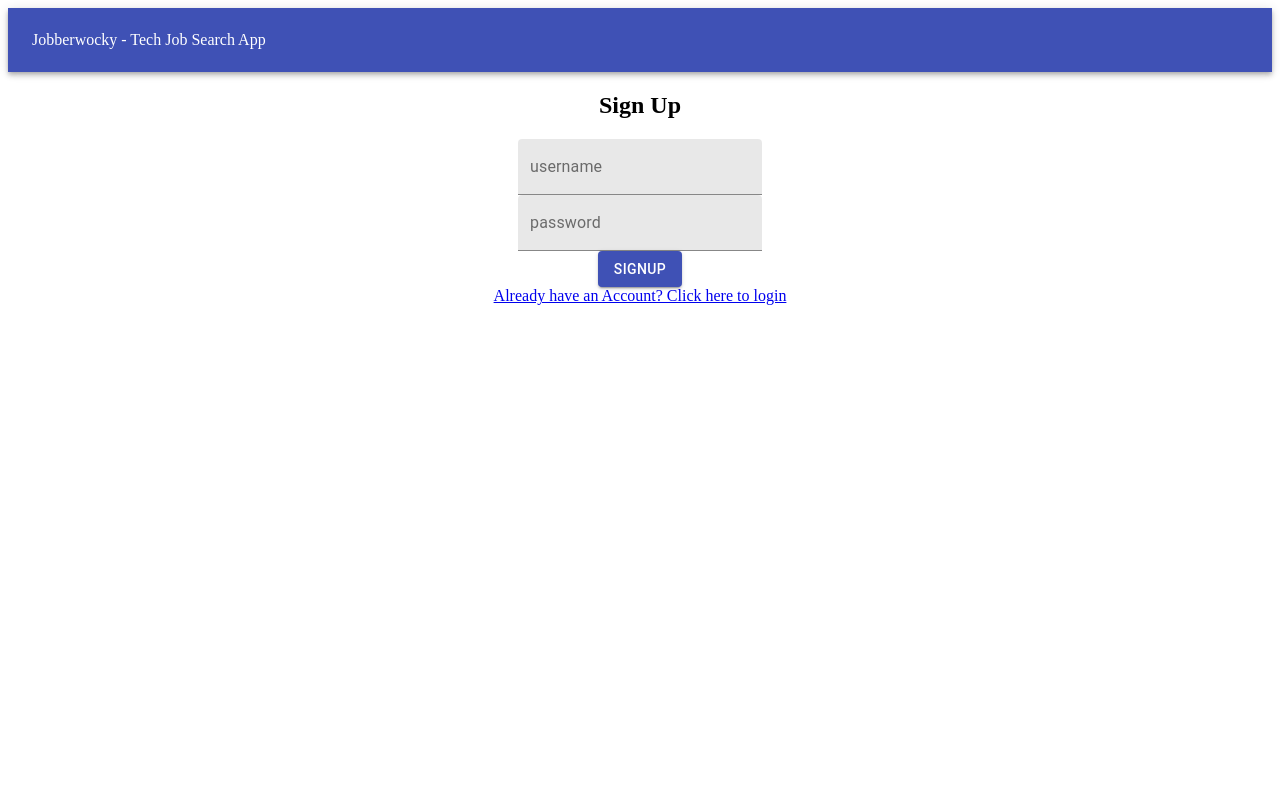
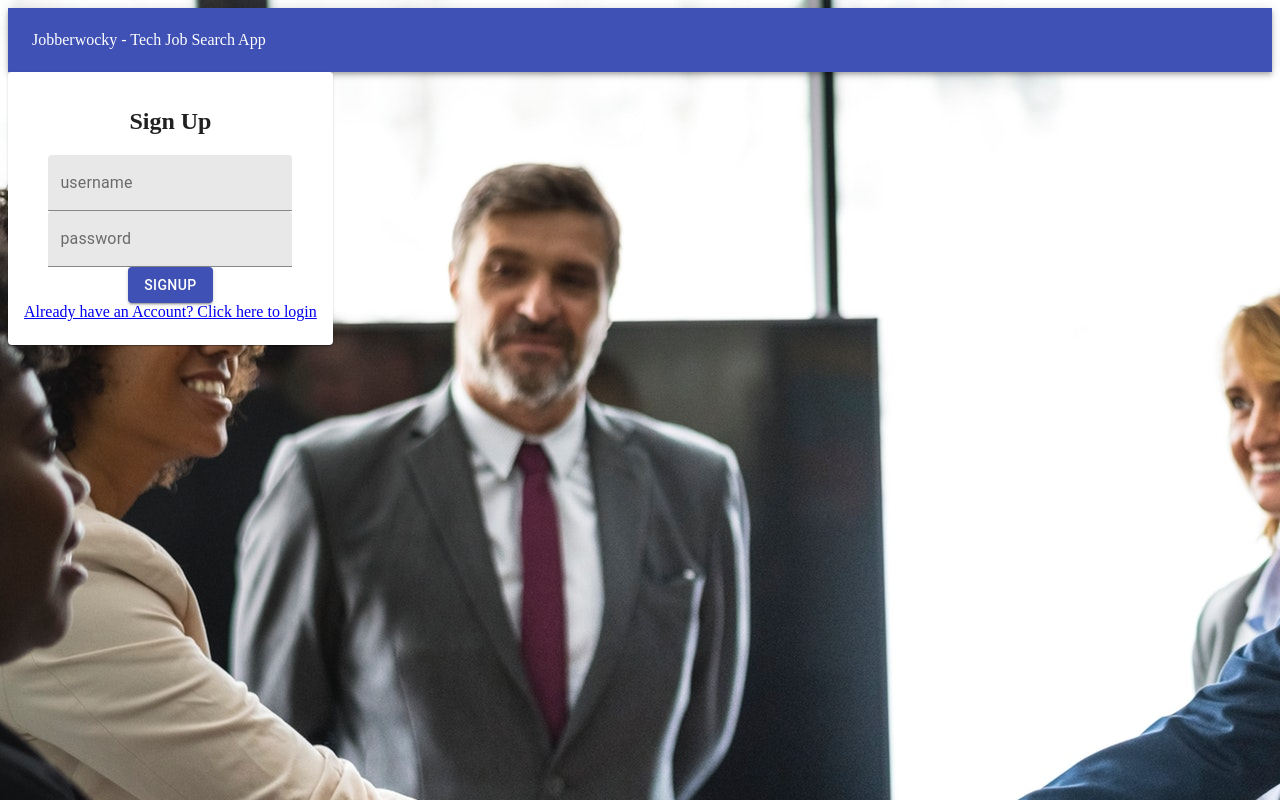
Before and after one commit to techhired/front_end_getTheJob, a React (Create React App) app in the folder main/: page /signup in a window 1280 px wide. Built offline with nearby package versions, Linux system fonts and the light colour scheme.

Commit message:
added a card to the landing, trying to center

```diff
--- a/main/src/App.js
+++ b/main/src/App.js
@@ -4,12 +4,13 @@ import AuthRedirect from './component/AuthRedirect/AuthRedirect';
 import Landing from './component/Landing/Landing';
 import JobSearch from '../src/component/JobSearch/JobSearch';
 import JobsSaved from '../src/component/JobsSaved/JobsSaved';
+import './app.css'
 import NavBar from '../src/component/NavBar/NavBar';
 
 export default class App extends Component {
   render() {
     return (
-      <main>
+      <main id='main'>
         <BrowserRouter>
           <NavBar/>
           <Route path='*' component={AuthRedirect}/>
--- /dev/null
+++ b/main/src/app.css
@@ -0,0 +1,3 @@
+body {
+    background-image: url("styles/background.jpg");
+}
--- a/main/src/component/Landing/Landing.js
+++ b/main/src/component/Landing/Landing.js
@@ -4,8 +4,22 @@ import { Link } from 'react-router-dom';
 import { AuthForm } from '../AuthForm/AuthForm';
 import { connect } from 'react-redux';
 import { Grid } from "@material-ui/core";
+import { makeStyles } from "@material-ui/core/styles";
+import Card from '@material-ui/core/Card';
+import CardContent from "@material-ui/core/CardContent";
+
+
 
 class Landing extends React.Component {
+
+  classes = makeStyles({
+    root: {
+      width: 300,
+    },
+    pos: {
+      marginTop: 12,
+    },
+  });
 
   handleSignUp = user => {
     return this.props.pDoSignUp(user);
@@ -18,6 +32,9 @@ class Landing extends React.Component {
 render() {
 
   const signIn =
+    <Grid container={true}>
+      <Card className={this.classes.root}>
+        <CardContent>
           <Grid container={true} direction='column' justify='space-evenly' alignItems='center' alignContent='center' spacing={0} >
             <Grid item>
               <h1>Login</h1>
@@ -28,9 +45,17 @@ render() {
             <Grid item>
               <Link to='/signup'>New user, click here to sign up</Link>
             </Grid>
-    </Grid>;
+          </Grid>
+        </CardContent>
+      </Card>
+    </Grid>
+  ;
+
 
   const signUp =
+    <Grid container={true}>
+      <Card>
+        <CardContent>
           <Grid container={true} direction='column' justify='space-evenly' alignItems='center' spacing={0} >
             <Grid item >
               <h1>Sign Up</h1>
@@ -41,7 +66,11 @@ render() {
             <Grid item>
               <Link to='/'>Already have an Account? Click here to login</Link>
             </Grid>
-    </Grid>;
+          </Grid>
+        </CardContent>
+      </Card>
+    </Grid>
+  ;
 
   const {location} = this.props;
   return(
```
Also changed, not shown: main/src/component/Landing/landing.css (added, +7 -0 lines), main/src/styles/background.jpg (added), main/src/styles/businessmen-businesspeople-businesswomen-1249158.jpg (added), main/src/styles/main-material.js (renamed from main/styles/main-material.js), main/src/styles/main.sass (added). Lines whose indentation alone changed are shown as unchanged.
